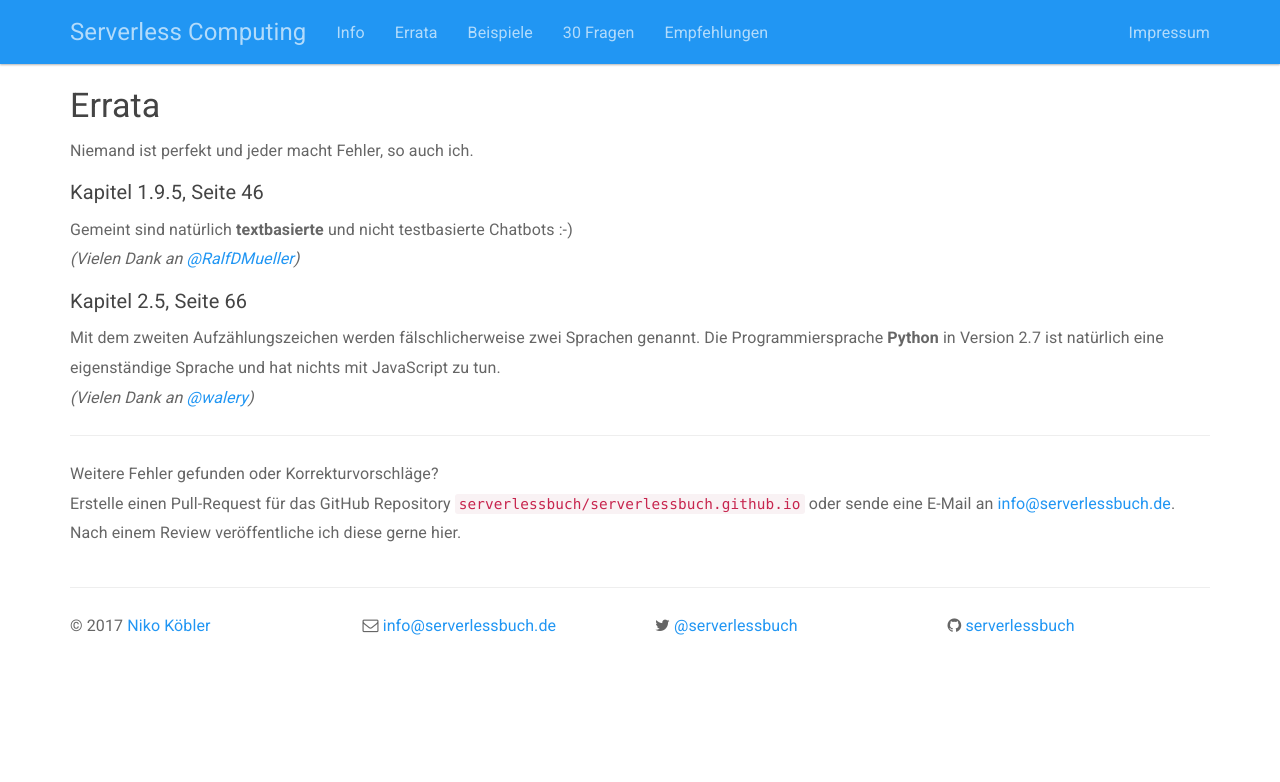
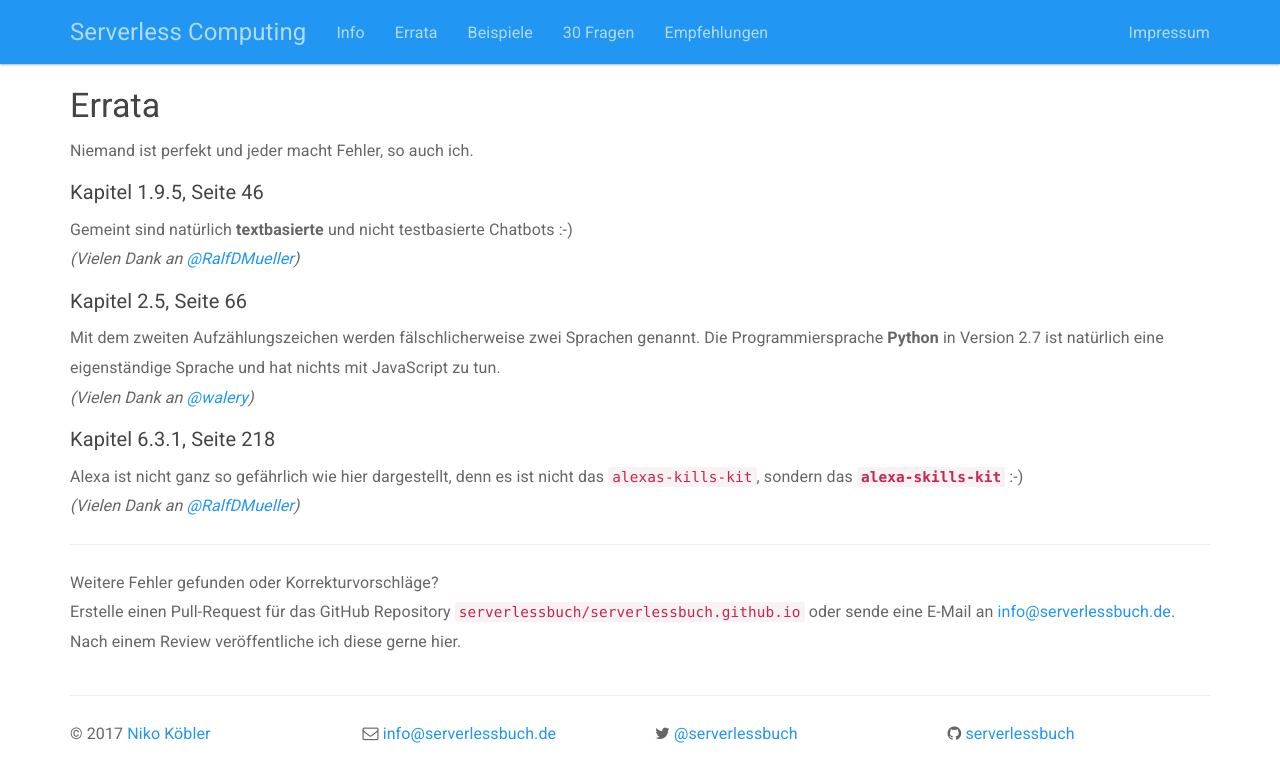
Before and after one commit to serverlessbuch/serverlessbuch.github.io, a Jekyll site: the page built from errata.md, in a window 1280 px wide. Shown: the top 782 px of the page. Built offline with Jekyll 4.4.1, drawn with Linux system fonts in a browser that asks for light colours; nearby versions of some CDN libraries.

Commit message:
alexa-skills-kit

```diff
--- a/errata.md
+++ b/errata.md
@@ -17,6 +17,10 @@ Mit dem zweiten Aufzählungszeichen werden fälschlicherweise zwei Sprachen gena
 Die Programmiersprache **Python** in Version 2.7 ist natürlich eine eigenständige Sprache und hat nichts mit JavaScript zu tun.
 _(Vielen Dank an [@walery](https://twitter.com/walery))_
 
+##### Kapitel 6.3.1, Seite 218
+
+Alexa ist nicht ganz so gefährlich wie hier dargestellt, denn es ist nicht das `alexas-kills-kit`, sondern das **`alexa-skills-kit`** :-)
+_(Vielen Dank an [@RalfDMueller](https://twitter.com/RalfDMueller))_
 
 ---
 
```
